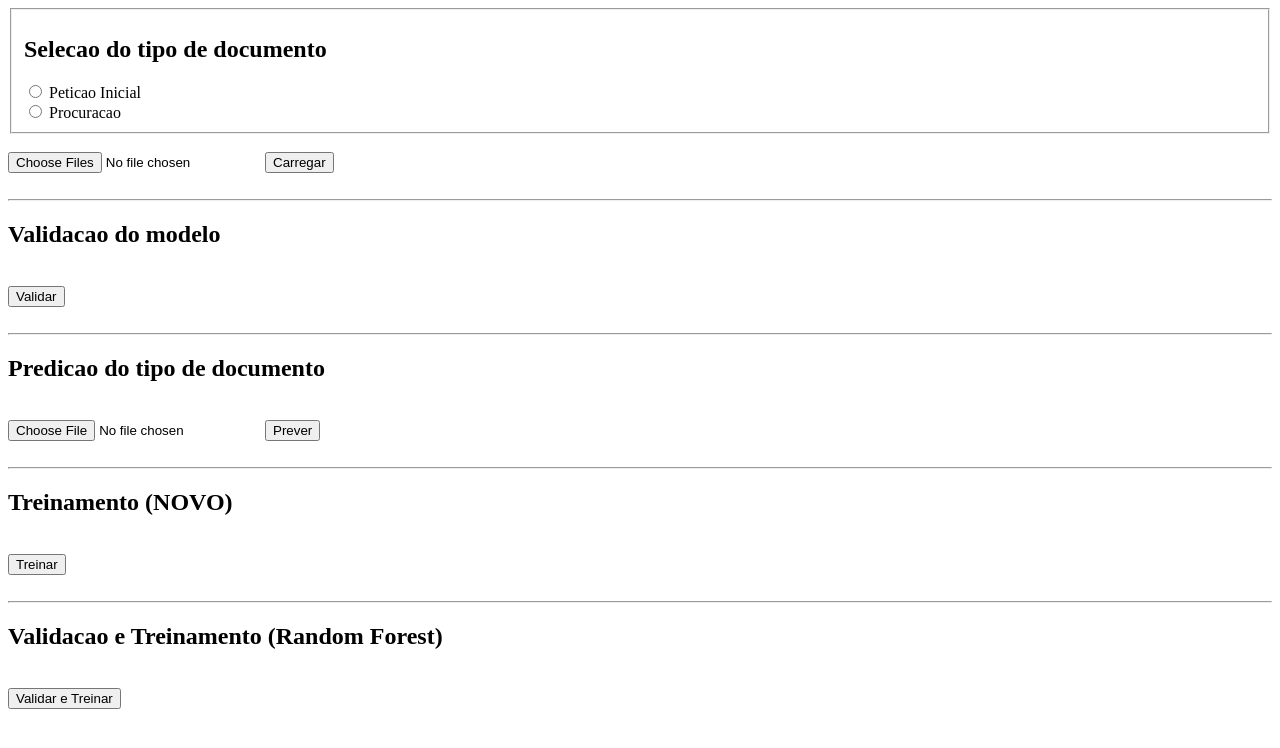
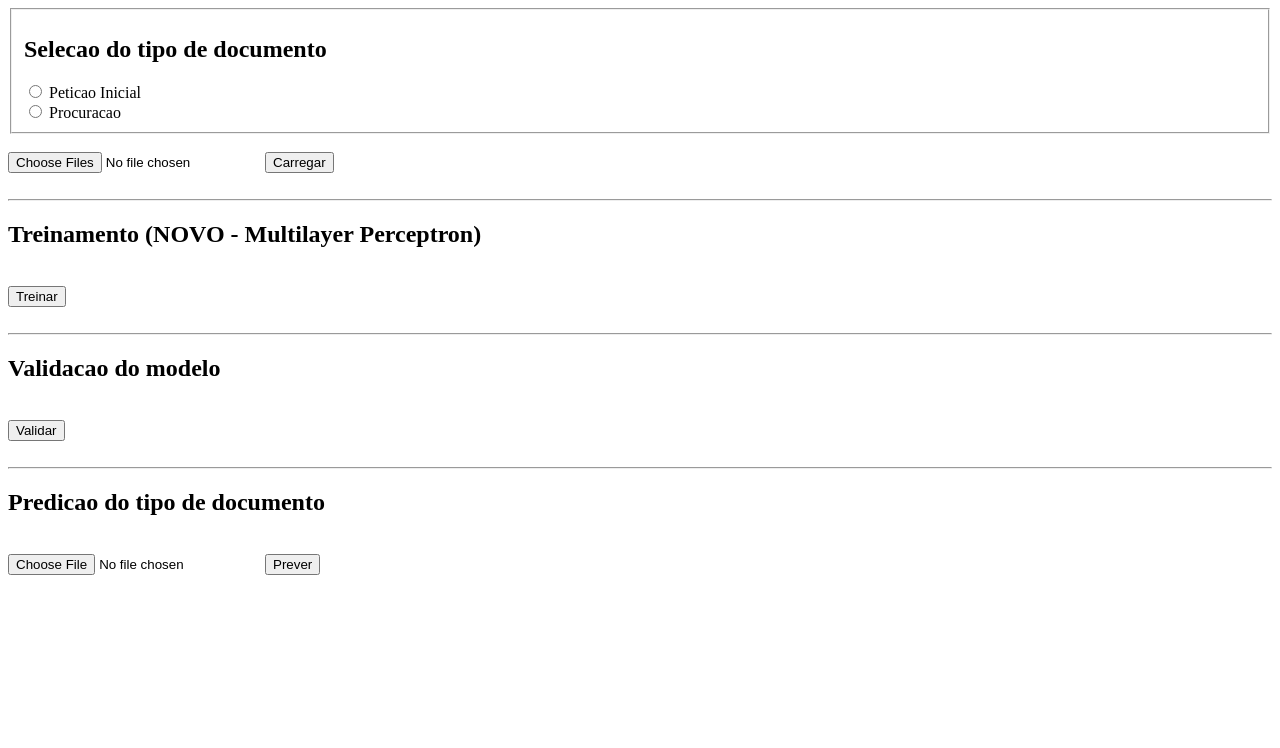
Before and after one commit to 202304703728/m-learnig, a PHP site: page / in a window 1280 px wide. Shown: the top 748 px of the page. Run offline with PHP 8.4, Linux system fonts and the light colour scheme.

```diff
--- a/index.php
+++ b/index.php
@@ -23,6 +23,12 @@
     <button type="submit">Carregar</button>
 </form>
 <br><hr>
+<form action="treina_classificador.php" enctype="multipart/form-data" METHOD="post">
+    <h2>Treinamento (NOVO - Multilayer Perceptron)</h2>
+    <br>
+    <button type="submit">Treinar</button>
+</form>
+<br><hr>
 <form action="valida_modelo.php" METHOD="post">
     <h2>Validacao do modelo</h2>
     <br>
@@ -35,17 +41,11 @@
     <input type="file" name="files[]">
     <button type="submit">Prever</button>
 </form>
-<br><hr>
-<form action="treina_classificador.php" enctype="multipart/form-data" METHOD="post">
-    <h2>Treinamento (NOVO)</h2>
-    <br>
-    <button type="submit">Treinar</button>
-</form>
-<br><hr>
+<!--br><hr>
 <form action="treina_classificador_random.php" enctype="multipart/form-data" METHOD="post">
-    <h2>Validacao e Treinamento (Random Forest)</h2>
+    <h2>Validacao e Treinamento (ANTIGO - Random Forest)</h2>
     <br>
     <button type="submit">Validar e Treinar</button>
-</form>
+</form-->
 </body>
 </html>
```
